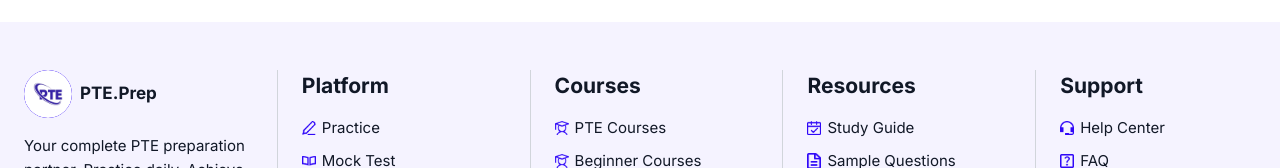
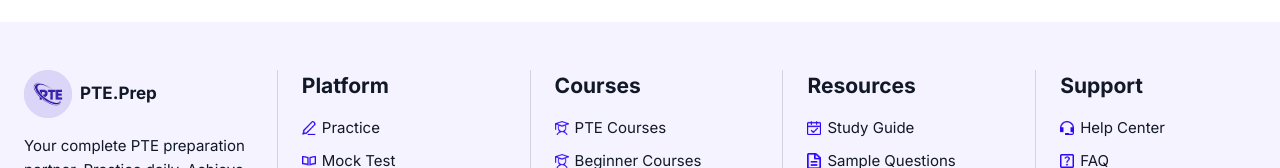
Before and after one commit to AuralithBit0822/PTE, a Next.js app in the folder frontend/: page /practice in a window 1280 px wide. Shown: the part 2167-2335 px from the top of the page. Built offline with nearby package versions, Linux system fonts and the light colour scheme.

Commit message:
fixed logo in footer and navbar

```diff
--- a/frontend/components/common/Footer.tsx
+++ b/frontend/components/common/Footer.tsx
@@ -50,9 +50,7 @@ export default function Footer() {
           <div className="col-span-1">
             {/* Logo */}
             <div className="flex items-center gap-2 mb-4">
-              <div className="w-12 h-12 rounded-full bg-[#3008F8] flex items-center justify-center overflow-hidden flex-shrink-0">
-                <Image src="/images/PTElogo.png" alt="PTE Prep Logo" width={48} height={48} className="rounded-full object-cover" />
-              </div>
+              <Image src="/images/PTElogo.png" alt="PTE Prep Logo" width={48} height={48} className="rounded-full bg-[rgba(74,45,219,0.2)] flex-shrink-0" />
               <span className="text-[17px] font-bold">
                 <span className="text-gray-900">PTE.</span>
                 <span className="text-gray-900">Prep</span>
--- a/frontend/components/common/Navbar.tsx
+++ b/frontend/components/common/Navbar.tsx
@@ -28,7 +28,7 @@ export default function Navbar() {
 
         {/* Logo */}
         <Link href="/" className="flex items-center gap-2 group">
-          <Image src="/images/image_ada94b1b 1.png" alt="PTE Prep" width={50} height={50} className="rounded-full bg-[rgba(74,45,219,0.2)]" />
+          <Image src="/images/PTElogo.png" alt="PTE Prep" width={50} height={50} className="rounded-full bg-[rgba(74,45,219,0.2)]" />
           <span className="text-[22px] font-[800] tracking-tight">
             <span className="text-indigo-600">PTE.</span>
             <span className="text-indigo-600">Prep</span>
```
Also changed, not shown: frontend/public/images/PTElogo.png, frontend/public/images/image_ada94b1b 1.png (deleted).
